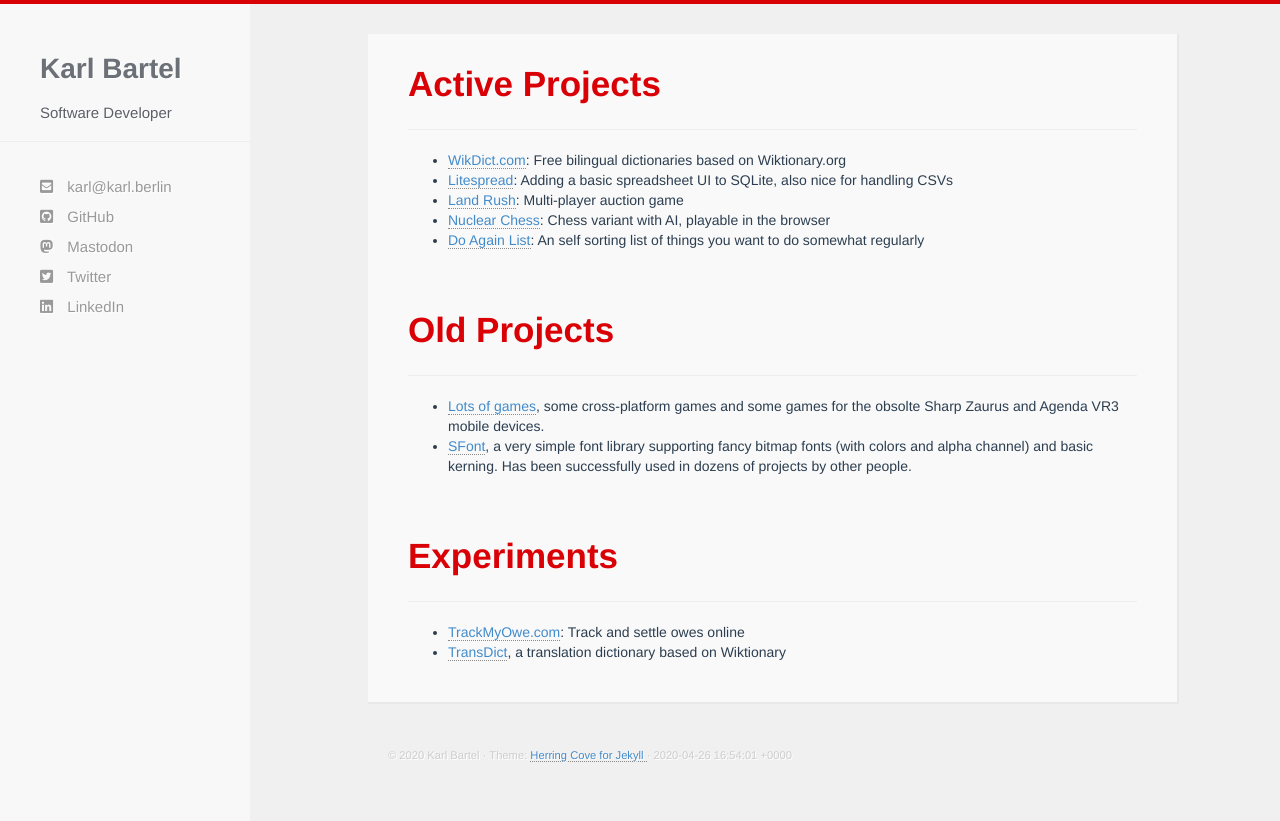
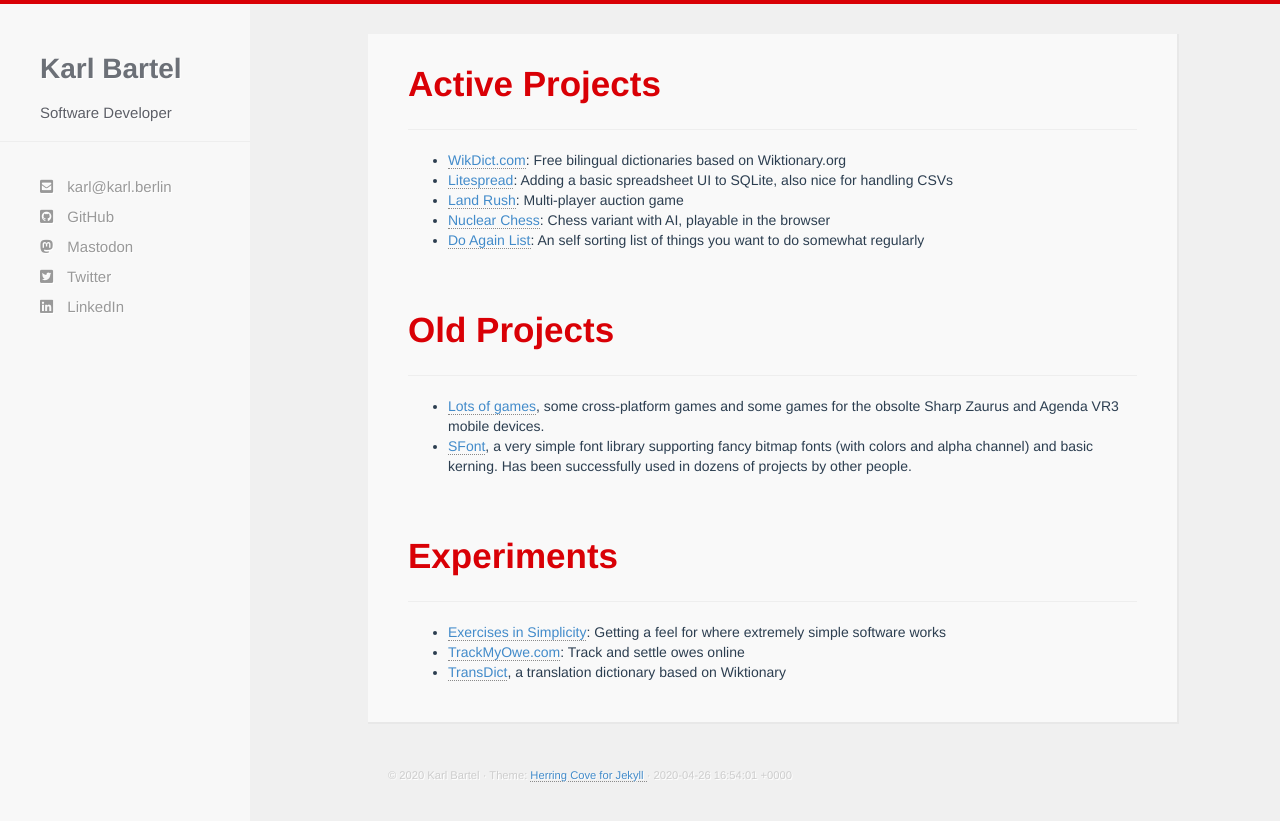
Before and after one commit to karlb/karlb.github.io, a Jekyll site: the page built from index.html, in a window 1280 px wide. Shown: the top 821 px of the page. Built offline with Jekyll 4.4.1, drawn with Linux system fonts in a browser that asks for light colours; nearby versions of some CDN libraries.

Commit message:
Add "Exercises in simplicity"

```diff
--- a/index.html
+++ b/index.html
@@ -32,6 +32,7 @@
 	<hr/>
 	<div class="post">
 		<ul>
+			<li><a href="http://static.karl.berlin/simplicity/">Exercises in Simplicity</a>: Getting a feel for where extremely simple software works</li>
 			<li><a href="https://github.com/karlb/zerosum">TrackMyOwe.com</a>: Track and settle owes online</li>
 			<li><a href="http://jsfiddle.net/karlb/PxfrJ/">TransDict</a>, a translation dictionary based on Wiktionary</li>
 		</ul>
```
